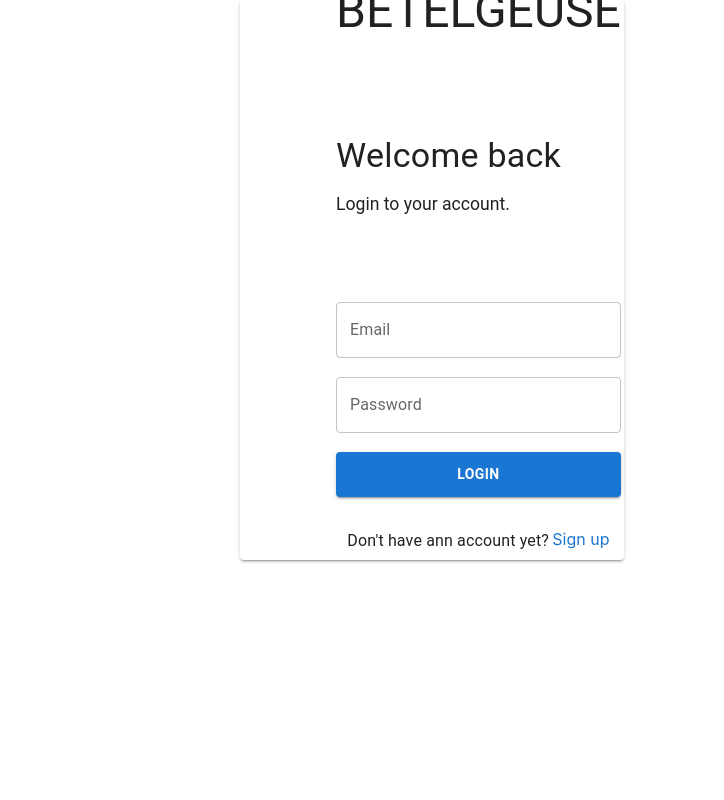
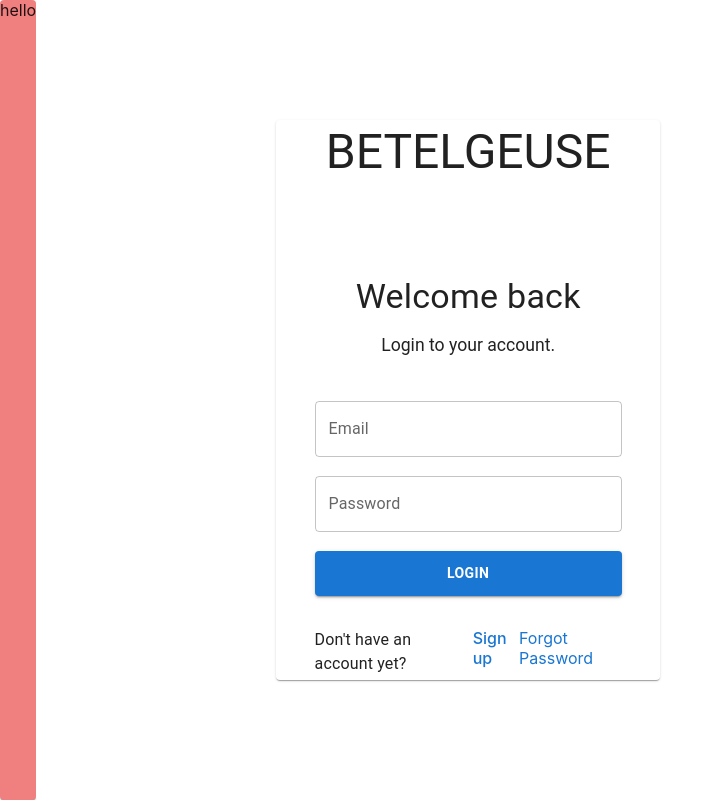
Before and after one commit to jallenmanaloto/binary-health, a React (Create React App) app: page / in a window 1280 px wide. Shown: the whole page, without its empty margins (0-724 px from the left). Built offline with nearby package versions, Linux system fonts and the light colour scheme.

Commit message:
Created container for form and image display, and changed structure on grid items

```diff
--- a/src/components/login/UserLogin.js
+++ b/src/components/login/UserLogin.js
@@ -46,16 +46,18 @@ const UserLogin = () => {
 
   return (
     <Box>
-      <Grid container direction="row" spacing={2}>
-        <Grid item xs={12} xl={12}>
-          <Paper className={login.form} elevation={2}>
-            <Grid container item direction="column" xs={8} sm={8} md={6} xl={3}>
-              <Grid item>
+      <Grid container>
+        <Grid item sm={0} xl={4}>
+          <Paper sx={{ backgroundColor: "lightcoral", height: "100vh" }}>
+            hello
+          </Paper>
+        </Grid>
+        <Grid item sm={8} xl={8}>
+          <Paper className={login.formContainer} elevation={0}>
+            <Paper className={login.form}>
               <Typography sx={{ paddingBottom: "2em" }} variant="h3">
                 BETELGEUSE
               </Typography>
-              </Grid>
-              <Grid item>
               <Typography variant="h4">Welcome back</Typography>
               <Typography
                 sx={{ fontSize: "1.1rem", paddingTop: "1rem" }}
@@ -63,12 +65,15 @@ const UserLogin = () => {
               >
                 Login to your account.
               </Typography>
-              </Grid>
               <TextField
                 onChange={handleEmail}
                 onKeyDown={handleEnterKeyLogin}
                 value={email}
-                sx={{ paddingBottom: "1.2rem", marginTop: "2.7em" }}
+                sx={{
+                  paddingBottom: "1.2rem",
+                  marginTop: "2.7em",
+                  width: "80%",
+                }}
                 label="Email"
                 variant="outlined"
               />
@@ -76,28 +81,29 @@ const UserLogin = () => {
                 onChange={handlePassword}
                 onKeyDown={handleEnterKeyLogin}
                 value={password}
-                sx={{ paddingBottom: "1.2rem" }}
+                sx={{ paddingBottom: "1.2rem", width: "80%" }}
                 label="Password"
                 variant="outlined"
               />
               <Button
                 onClick={handleLogin}
-                sx={{ height: "3.2em", fontWeight: "bold" }}
+                sx={{ height: "3.2em", fontWeight: "bold", width: "80%" }}
                 variant="contained"
               >
                 Login
               </Button>
-              <Grid item>
+              <div className={login.optionsContainer}>
               <Paper className={login.signupContainer} elevation={0}>
                 <Typography sx={{ paddingRight: "0.2rem" }}>
-                    Don't have ann account yet?
+                  Don't have an account yet?
                 </Typography>
-                  <Link sx={{ cursor: "pointer" }} underline="hover">
+                <Link sx={{ cursor: "pointer", fontWeight: '500' }} underline="none">
                   Sign up
                 </Link>
               </Paper>
-              </Grid>
-            </Grid>
+              <Link sx={{marginTop: "2rem", fontWeight: '400', cursor: 'pointer'}} underline='none'>Forgot Password</Link>
+              </div>
+            </Paper>
           </Paper>
         </Grid>
       </Grid>
```
Lines whose indentation alone changed are shown as unchanged.
